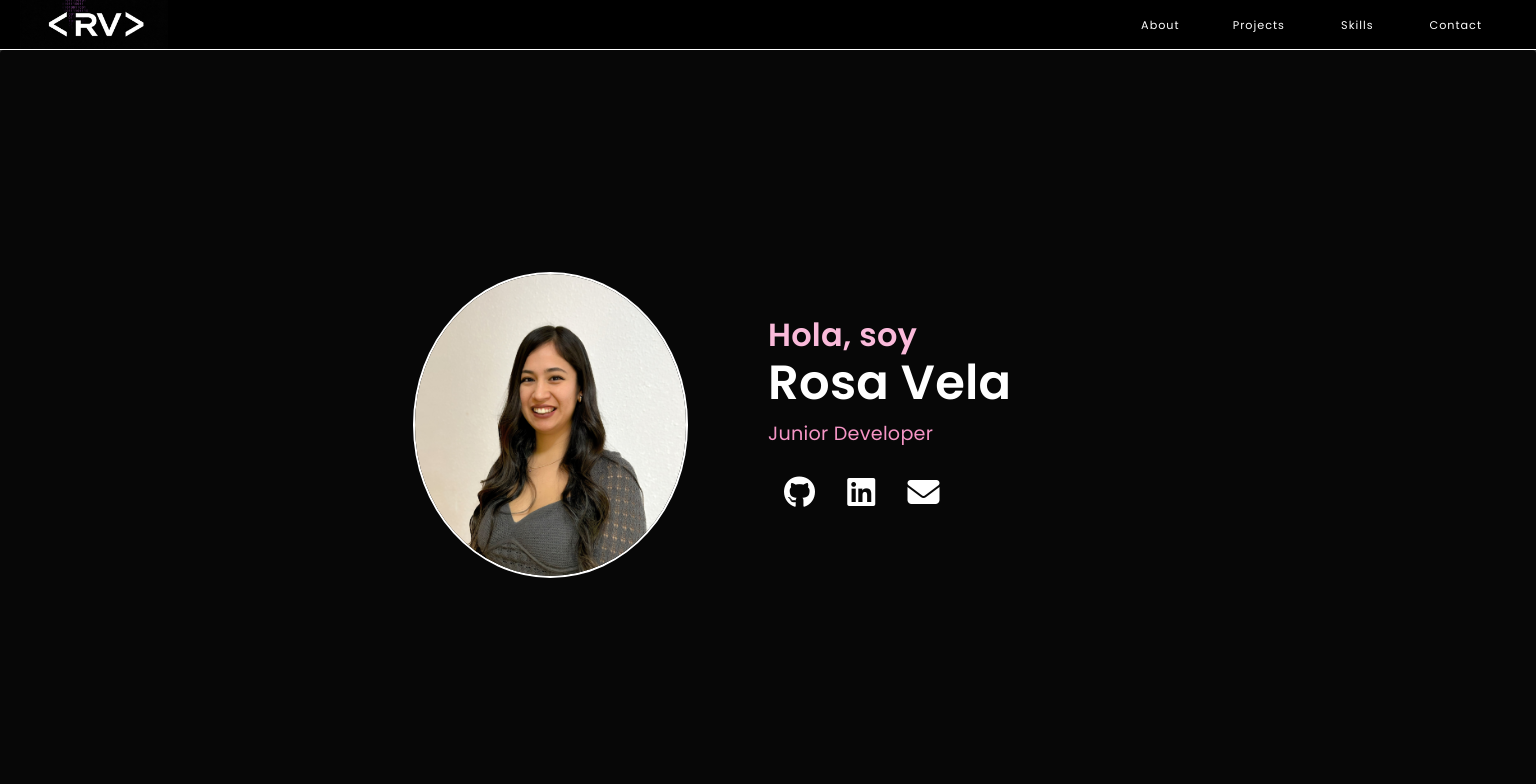
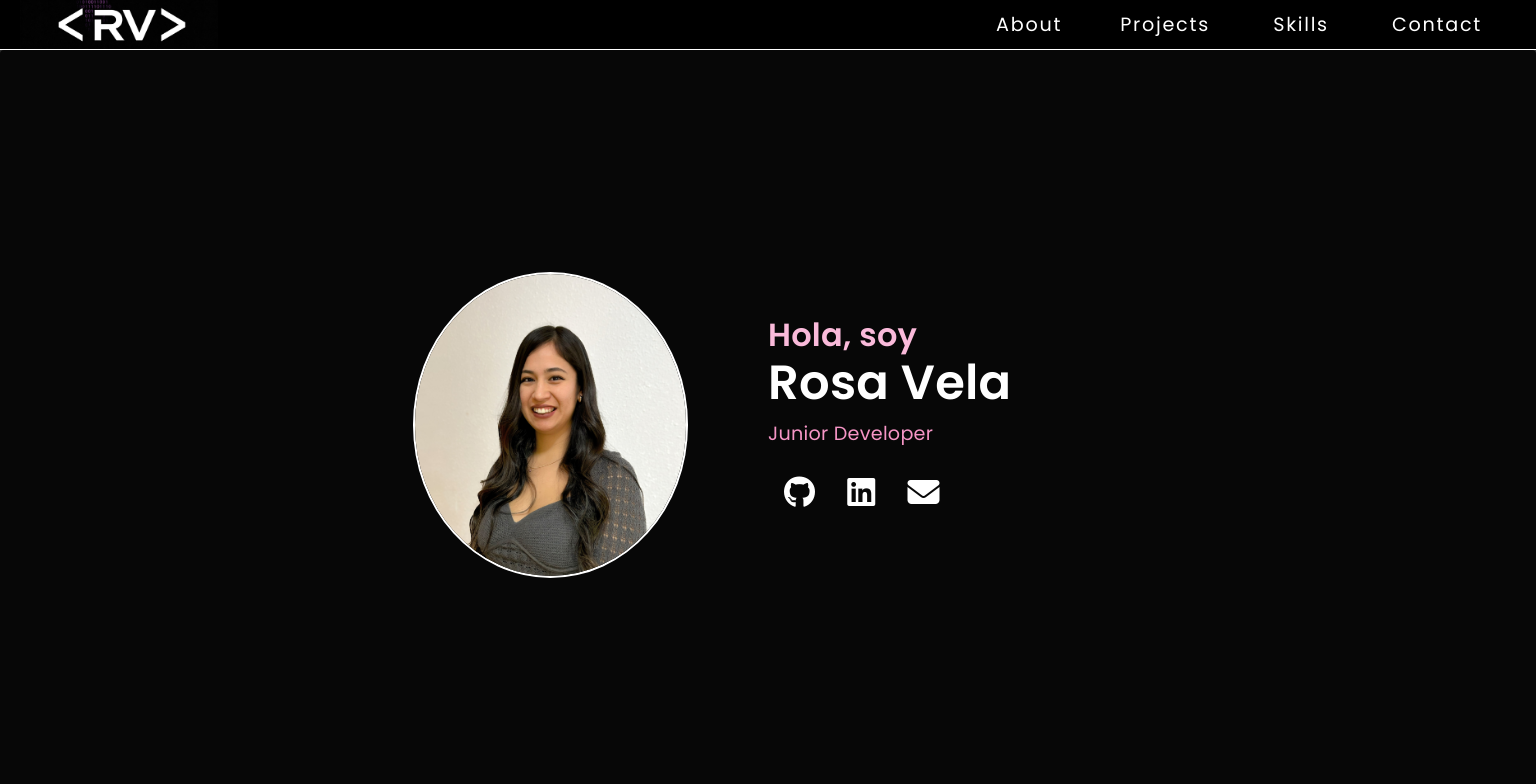
Before and after one commit to Rosymer96/Portfolio, an Angular app: page / in a window 1536 px wide. Shown: the top 784 px of the page. Built offline with nearby package versions, Linux system fonts and the light colour scheme.

Commit message:
Component header, a responsive

```diff
--- a/src/app/components/header/header.component.scss
+++ b/src/app/components/header/header.component.scss
@@ -25,6 +25,7 @@
     grid-template-columns: 1fr 1fr 1fr 1fr;
     gap: 30px;
     padding-right: 30px;
+
     .menu-button {
       font-size: 0.7rem;
     }
@@ -33,10 +34,8 @@
   .menu-mobile {
     display: block;
   }
-}
 
-@media (min-width: 768px) {
-  .nav {
+  @media (min-width: 768px) {
     padding-left: 20px;
 
     .logo {
@@ -47,6 +46,9 @@
 
     .menu-desktop {
       display: grid;
+      .menu-button {
+        font-size: 0.8rem;
+      }
     }
 
     .menu-mobile {
@@ -55,6 +57,45 @@
 
     .sidenav {
       display: none;
+    }
+  }
+  @media (min-width: 1024px) {
+    .logo {
+      .img-logo {
+        height: 160%;
+      }
+    }
+
+    .menu-desktop {
+      .menu-button {
+        font-size: 0.9rem;
+      }
+    }
+  }
+  @media (min-width: 1280px) {
+    .logo {
+      .img-logo {
+        height: 170%;
+      }
+    }
+
+    .menu-desktop {
+      .menu-button {
+        font-size: 1rem;
+      }
+    }
+  }
+  @media (min-width: 1536px) {
+    .logo {
+      .img-logo {
+        height: 200%;
+      }
+    }
+
+    .menu-desktop {
+      .menu-button {
+        font-size: 1.2rem;
+      }
     }
   }
 }
@@ -112,10 +153,8 @@
       border-radius: 0;
     }
   }
-}
 
-@media screen and (max-width: 768px) and (orientation: landscape) {
-  .sidenav {
+  @media screen and (max-width: 768px) and (orientation: landscape) {
     width: 33%;
 
     .close-menu {
```
Also changed, not shown: src/app/components/header/header.component.html (line endings or trailing spaces).
